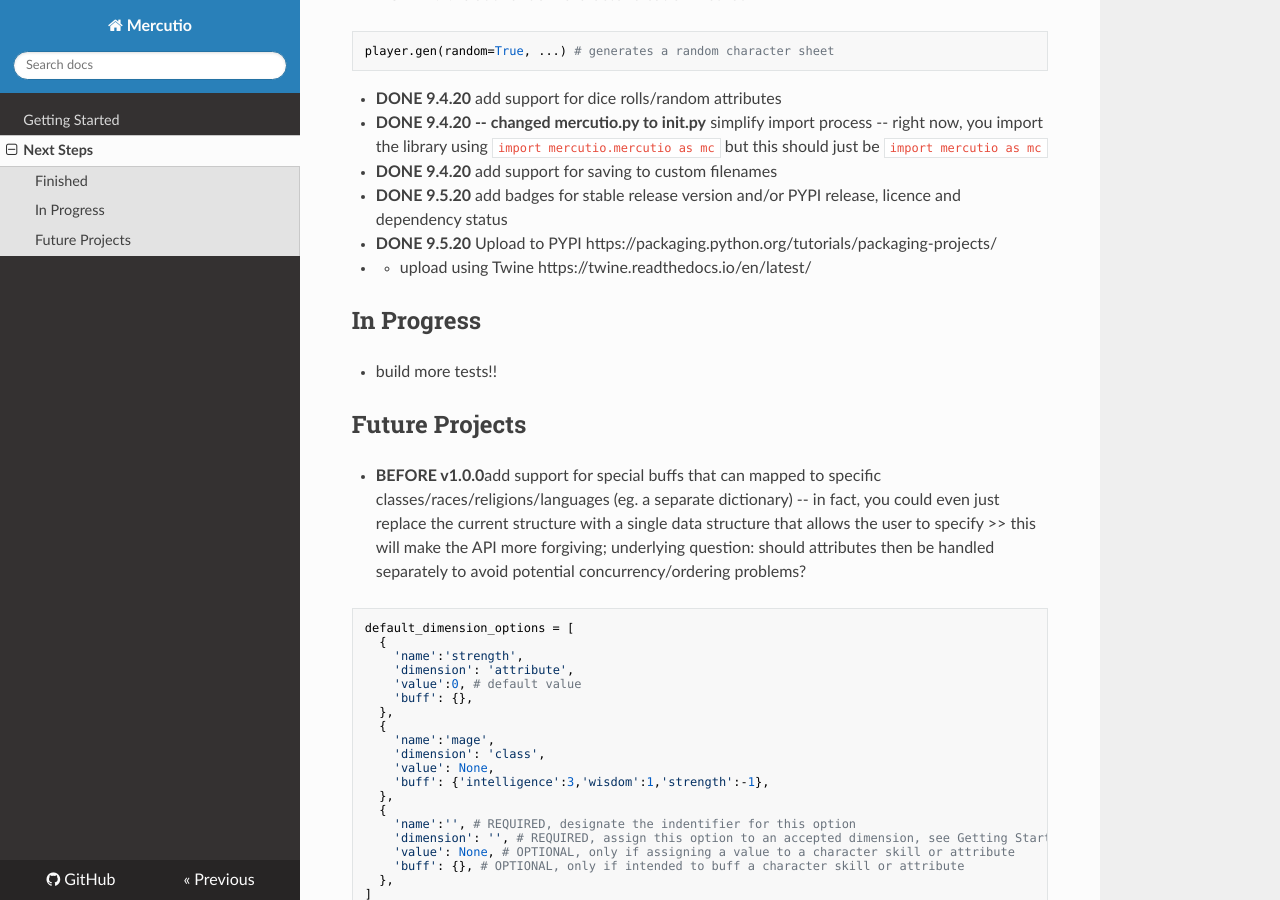
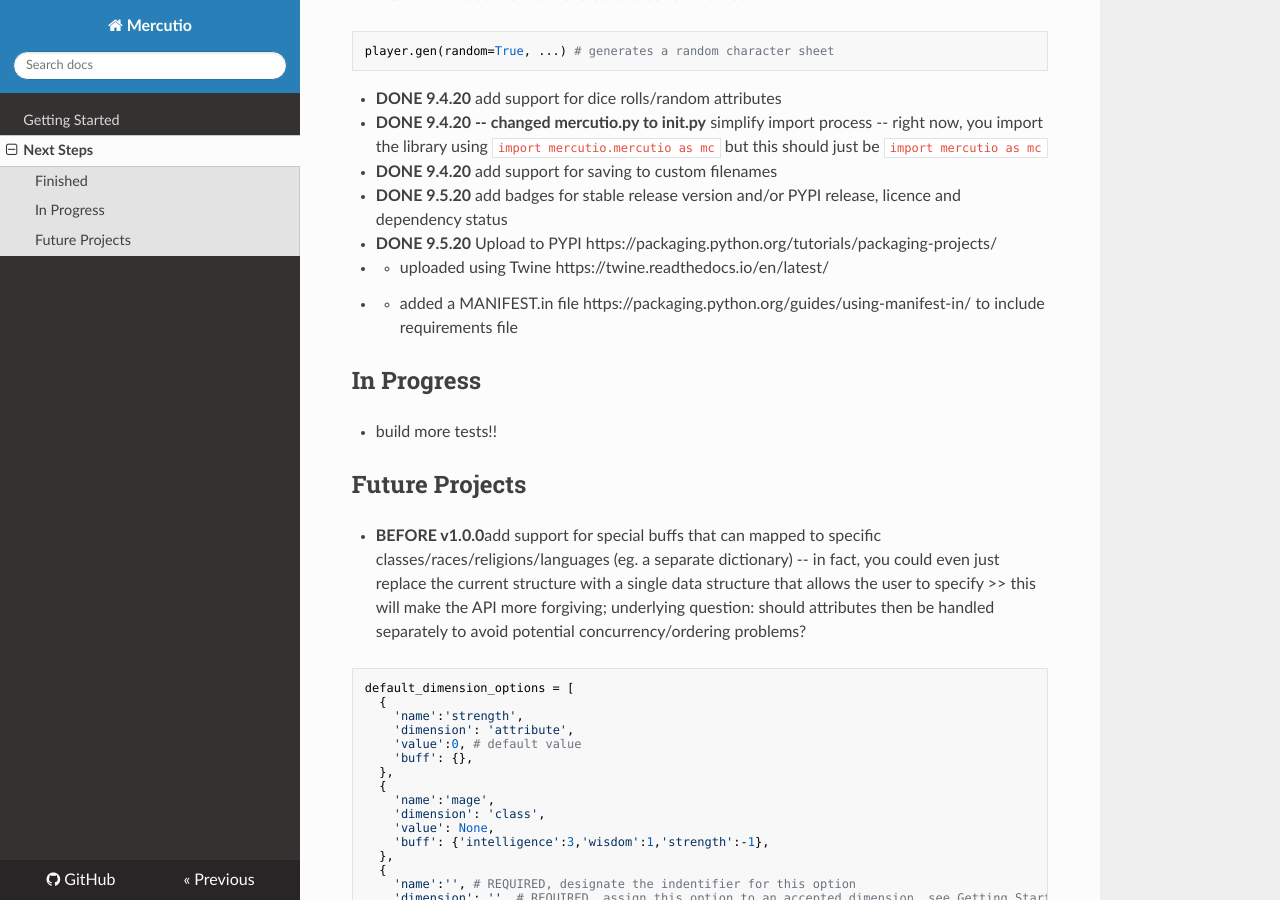
Before and after one commit to signebedi/mercutio, an MkDocs documentation site: the page built from docs/future.md, in a window 1280 px wide and 900 px high, scrolled down 577 px. Built offline with MkDocs 1.6.1, drawn with Linux system fonts in a browser that asks for light colours; nearby versions of some CDN libraries.

Commit message:
updated future

```diff
--- a/docs/future.md
+++ b/docs/future.md
@@ -24,7 +24,8 @@ player.gen(random=True, ...) # generates a random character sheet
 * **DONE 9.4.20** add support for saving to custom filenames
 * **DONE 9.5.20**  add badges for stable release version and/or PYPI release, licence  and dependency status
 * **DONE 9.5.20** Upload to PYPI https://packaging.python.org/tutorials/packaging-projects/
-* * upload using Twine https://twine.readthedocs.io/en/latest/
+* * uploaded using Twine https://twine.readthedocs.io/en/latest/
+* * added a MANIFEST.in file https://packaging.python.org/guides/using-manifest-in/ to include requirements file
 
 ## In Progress
 * build more tests!!
```
